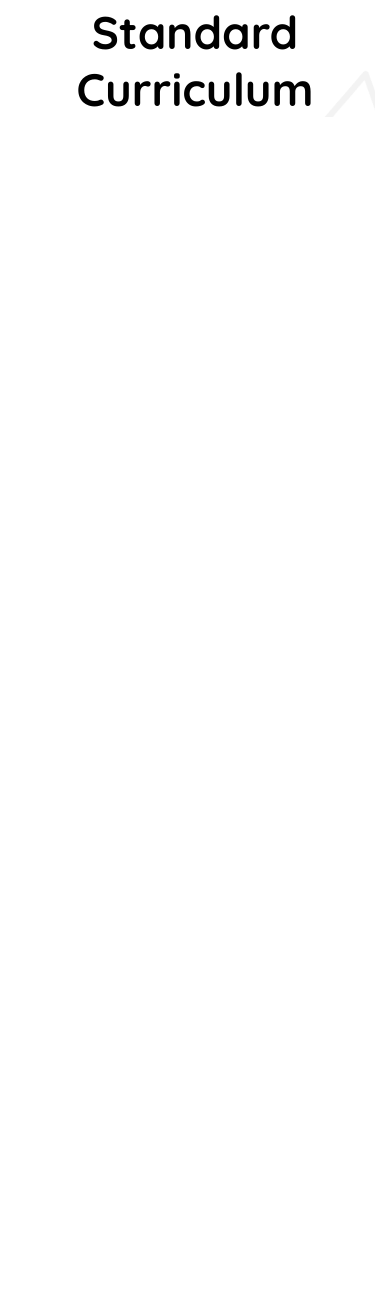
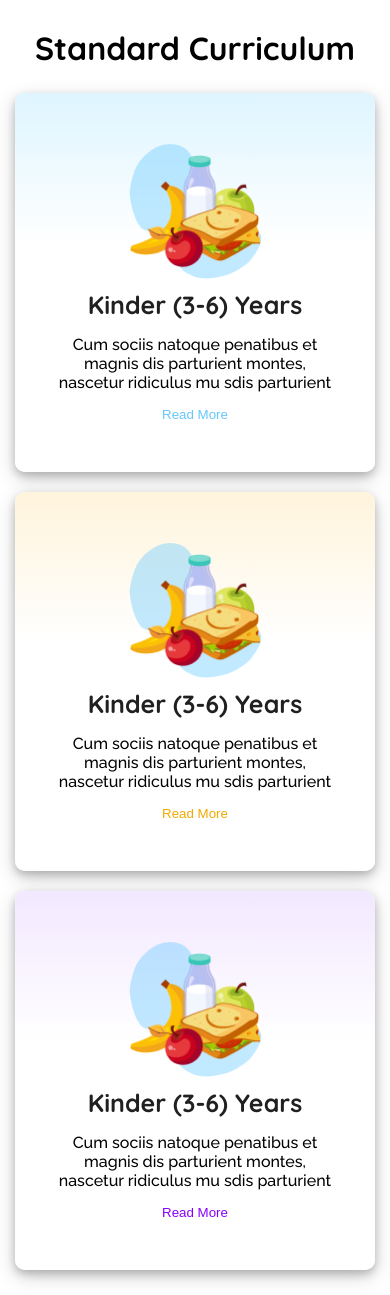
Before and after one commit to Shohel-Raj/Kids-edu, a plain HTML site: page index.html in a window 390 px wide. Shown: the part 1030-2325 px from the top of the page. Before the commit the page ends 1172 px from the top, so only its background shows below. Drawn offline with Linux system fonts and the light colour scheme.

Commit message:
Standard scttion with responsive added

```diff
--- a/Style/style.css
+++ b/Style/style.css
@@ -1,4 +1,4 @@
-@import url('https://fonts.googleapis.com/css2?family=Quicksand:wght@300..700&display=swap');
+@import url('https://fonts.googleapis.com/css2?family=Quicksand:wght@300..700&family=Raleway:ital,wght@0,100..900;1,100..900&display=swap');
 
 
 .site-font {
@@ -6,6 +6,11 @@
     font-optical-sizing: auto;
     font-style: normal;
   }
+.p-font {
+    font-family: "Raleway", serif;
+    font-optical-sizing: auto;
+    font-style: normal;
+}
 
 *{
     padding: 0;
@@ -44,6 +49,8 @@
 }
 .sec-bg{
     background-image: url(../assets/bg.png);
+    background-repeat: no-repeat;
+    background-position: top left;
 
 }
 
@@ -127,6 +134,7 @@
 #standad{
     margin-bottom: 25px;
     margin-top: 25px;
+    padding-top: 25px;
 }
 
 .sd-title{
@@ -136,6 +144,89 @@
     font-size: 2.85rem;
     font-weight: bold;
 }
+.card-box{
+    margin-top: 25px;
+}
+.card-box .card{
+    width: 360px;
+    display: flex;
+    justify-content: center;
+    flex-direction: column;
+    background: linear-gradient(to bottom, #DEF5FF 0%, #fff 40%);
+    box-shadow: 0 4px 8px 0 rgba(0, 0, 0, 0.2), 0 6px 20px 0 rgba(0, 0, 0, 0.19);
+    text-align: center;
+    border-radius: 10px;
+    padding: 50px 40px;
+    margin-right: 28px;
+}
+
+.card-box .card img{
+    width: 137px;
+    display: block;
+    margin: 0 auto;
+    margin-bottom: 10px;
+
+}
+.card-box .card h3{
+    font-size: 1.56rem;
+    line-height: 30px;
+    font-weight: bold;
+    color: #202020;
+    margin-bottom: 15px;
+
+}
+.card-box .card p{
+    display: block;
+    margin-bottom: 15px;
+    font-size: 1rem;
+    font-weight: 500;
+}
+
+.card-box .card button{
+    background: none;
+    border: none;
+    cursor: pointer;
+    color: #64C8FF;
+}
+.card.card1 {
+    background: linear-gradient(to bottom, #FFF4DC 0%, #fff 40%);
+}
+.card.card1 button{
+    color: #F0AA00;
+}
+.card.card2 {
+    background: linear-gradient(to bottom, #F2E8FF 0%, #fff 40%);
+    margin-right: 0px;
+}
+.card.card2 button{
+    color: #8700FF;
+}
+.scroll-icon{
+    justify-content: center;
+    margin: 50px 0px 50px 0px;
+    gap: 10px;
+}
+.scroll-icon .icon{
+    width: 45px;
+    height: 45px;
+    border-radius: 50%;
+    background-color: #FEA301;
+    text-align: center;
+    color: white;
+    cursor: pointer;
+    transition: 1s;
+    transition-timing-function: ease-in-out;
+}
+.scroll-icon .icon:hover{
+    box-shadow: 0 4px 8px 0 rgba(0, 0, 0, 0.2), 0 6px 20px 0 rgba(0, 0, 0, 0.19);
+    transform: rotate(360deg);
+}
+
+.scroll-icon .icon i{
+    font-size: 1.85rem;
+    line-height: 45px;
+}
+
 
 
 /* ------------------------rsponsive paart ----------------------- */
@@ -181,4 +272,17 @@
     .hero-img img{
         width: 100%;
     }
+
+    /* ---------------------standerd section------------- */
+    .card-box{
+        flex-direction: column;
+        gap: 20px;
+    }
+    .scroll-icon{
+        display: none;
+    }
+    .sd-title h3 {
+        font-size: 2rem;
+        font-weight: bold;
+    }
 }
--- a/index.html
+++ b/index.html
@@ -51,11 +51,35 @@
                 <div class="sd-title">
                     <h3>Standard Curriculum</h3>
                 </div>
-                <div class="card-box">
+                <div class="card-box d-flex">
                     <div class="card">
-
+                        <img src="assets/kinder.png" alt="">
+                        <h3>Kinder (3-6) Years</h3>
+                        <p class="p-font">Cum sociis natoque penatibus et magnis
+                            dis parturient montes, nascetur ridiculus
+                            mu sdis parturient</p>
+                        <button>Read More</button>
                     </div>
-
+                    <div class="card card1">
+                        <img src="assets/kinder.png" alt="">
+                        <h3>Kinder (3-6) Years</h3>
+                        <p class="p-font">Cum sociis natoque penatibus et magnis
+                            dis parturient montes, nascetur ridiculus
+                            mu sdis parturient</p>
+                        <button>Read More</button>
+                    </div>
+                    <div class="card card2">
+                        <img src="assets/kinder.png" alt="">
+                        <h3>Kinder (3-6) Years</h3>
+                        <p class="p-font">Cum sociis natoque penatibus et magnis
+                            dis parturient montes, nascetur ridiculus
+                            mu sdis parturient</p>
+                        <button>Read More</button>
+                        </div>
+                </div>
+                <div class="scroll-icon d-flex">
+                    <div class="left icon"><i class="fa-solid fa-less-than"></i></div>
+                    <div class="right icon"><i class="fa-solid fa-greater-than"></i></div>
                 </div>
             </div>
         </section>
```
